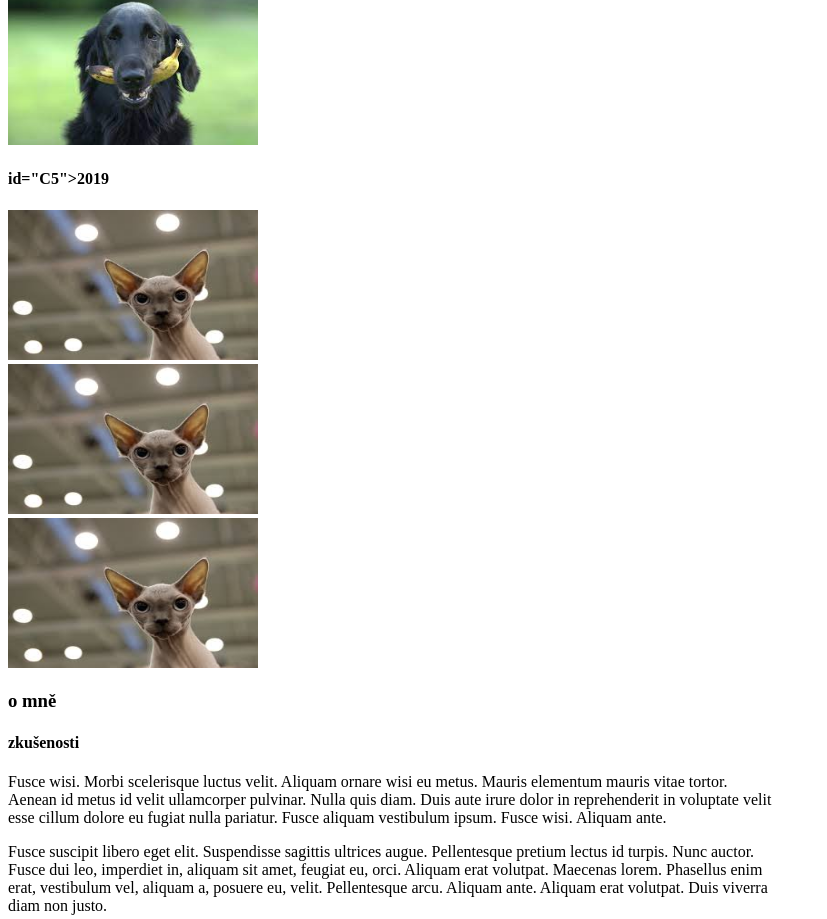
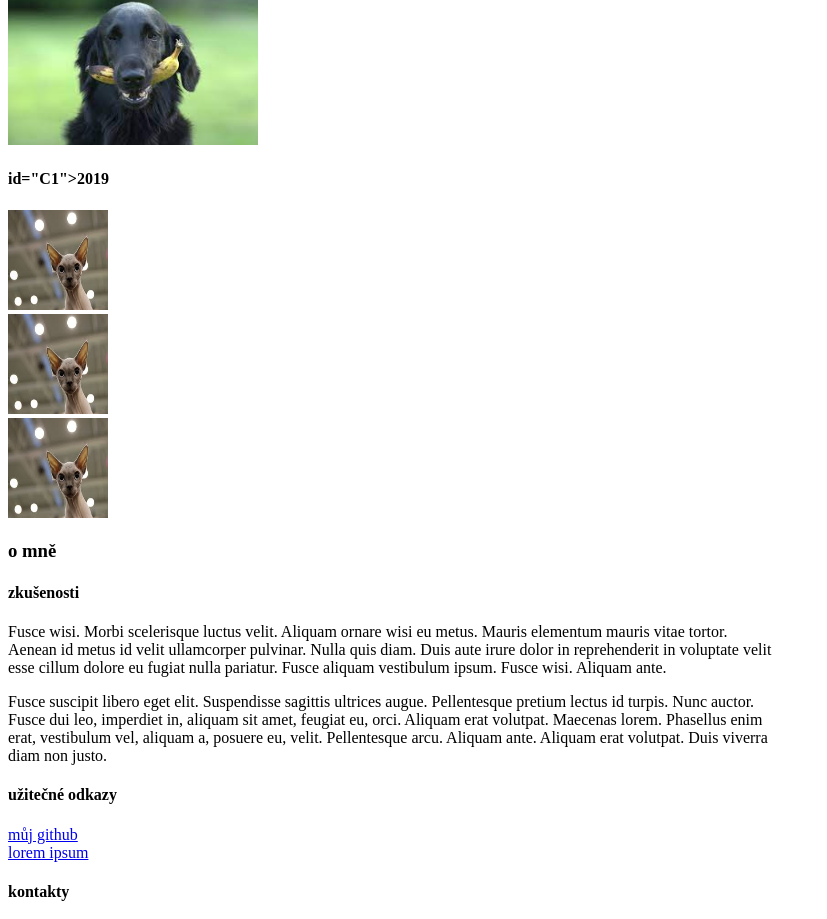
Before and after one commit to dansuchomel/danweb, a plain HTML site: page index.html in a window 1280 px wide. Shown: the part 1972-2891 px from the top of the page, without its empty margins (0-827 px from the left). Drawn offline with Linux system fonts and the light colour scheme.

Commit message:
added file gallery.html

```diff
--- a/index.html
+++ b/index.html
@@ -16,7 +16,7 @@
             <li>2022</li>
             <li>2021</li>
             <li>2020</li>
-            <li><a href="#C5">2019</a></li>
+            <li><a href="C5">2019</a></li>
         </ul>
         </li>
      <li><a href="#C3">o mně</a>
@@ -51,10 +51,10 @@
 <img src="kočka3.jpg" alt="štěpán" height="150" width="250"><br>
 <img src="kočka4.jpg" alt="štěpán" height="150" width="250"><br>
 <img src="pes.jpg" alt="štěpán" height="150" width="250">
-<h4> id="C5">2019</h4>
-<img src="kočka3.jpg" alt="štěpán" height="150" width="250"><br>
-<img src="kočka3.jpg" alt="štěpán" height="150" width="250"><br>
-<img src="kočka3.jpg" alt="štěpán" height="150" width="250">
+<h4> id="C1">2019</h4>
+<img src="kočka3.jpg" alt="štěpán" height="100" width="100"><br>
+<img src="kočka3.jpg" alt="štěpán" height="100" width="100"><br>
+<img src="kočka3.jpg" alt="štěpán" height="100" width="100">
 <h3 id="C3">o mně</h3>
 
 <h4>zkušenosti</h4>
```
Also changed, not shown: galery.html (added).
